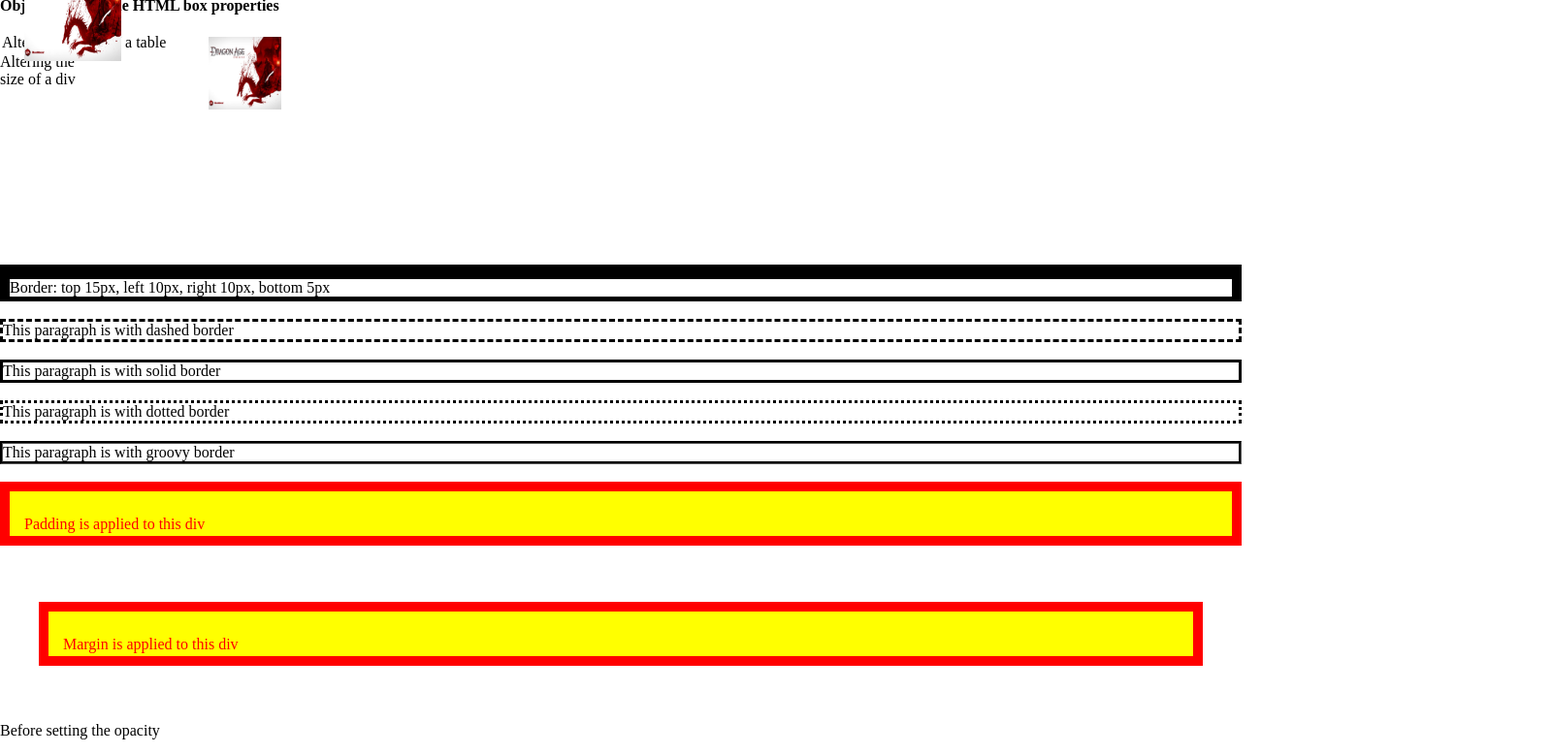
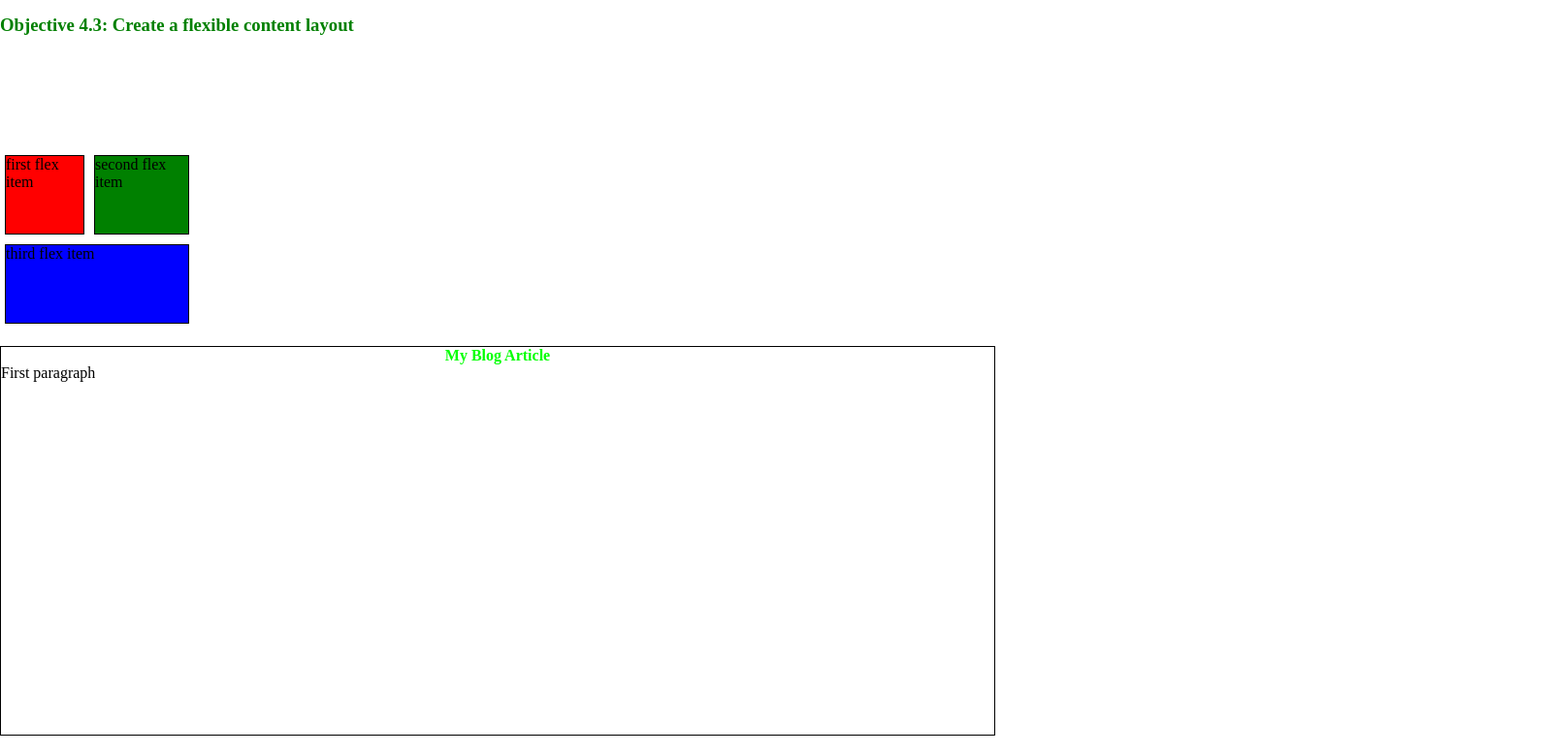
Before and after one commit to curt953/70-480, a website: page Exam Preparation/docs/nine.html in a window 1280 px wide. Shown: the part 62-840 px from the top of the page at 97% size, 1600 px wide, since content can reach past the window. Drawn offline with nearby package versions, Linux system fonts and the light colour scheme.

Commit message:
Commit on 18.01.2019. Added the css for the 4.3 objective.

```diff
--- a/Exam Preparation/docs/nine.html
+++ b/Exam Preparation/docs/nine.html
@@ -16,7 +16,7 @@
 <article>
 
     <header>
-        <h3>This section covers styling HTML with severe CSS</h3>
+        <h3>This article covers styling HTML with severe CSS</h3>
     </header>
 
     <!--<section>
@@ -53,7 +53,7 @@
 
     </section>-->
 
-    <section>
+    <!--<section>
 
         <header>
             <h4>
@@ -144,6 +144,29 @@
             <img src="../images/image-one.jpg" id="absoluteImageInDivWithText"/>
         </div>
 
+    </section>-->
+
+    <section>
+        <br>
+        <header>
+            <h3>Objective 4.3: Create a flexible content layout</h3>
+        </header>
+        <br>
+        <div id="flexbox1">
+            <div>first flex item</div>
+            <div>second flex item</div>
+            <div>third flex item</div>
+        </div>
+        <br>
+
+        <article id="c_lo">
+            <hgroup>
+                <h1>My Blog Article</h1>
+            </hgroup>
+            <p>
+                First paragraph
+            </p>
+        </article>
     </section>
 
 </article>
--- a/Exam Preparation/styles/two.css
+++ b/Exam Preparation/styles/two.css
@@ -33,7 +33,6 @@
 #customFont {
     font-family: 'My Nicer Font';
 }
-
 
 #xSized {
    font-size: x-large;
@@ -184,3 +183,53 @@
     width: 75px;
     float: left;
 }
+
+/* Objective 4.3 Create a flexible content layout */
+
+#flexbox1 {
+    display: flex;
+    flex-flow: row;
+    flex-wrap: wrap;
+    margin-top: 100px;
+    min-height: 15px;
+    width: 200px;
+}
+
+#flexbox1 > div {
+    min-width: 80px;
+    min-height: 80px;
+    border: 1px solid black;
+    margin: 5px;
+}
+
+#flexbox1 > div:nth-child(1) {
+    background-color: red;
+    flex: 2;
+    -ms-flex-order: 2;
+}
+
+#flexbox1 > div:nth-child(2) {
+    background-color: green;
+    flex: 15;
+}
+
+#flexbox1 > div:nth-child(3) {
+    background-color: blue;
+    flex: 3;
+}
+
+#c_lo {
+    width: 80%;
+    height: 400px;
+    border: 1px solid black;
+    column-count: 5;
+    column-rule-color: black;
+    column-rule-style: dashed;
+    column-rule-width: 2px;
+    column-gap: 5px;
+}
+
+hgroup {
+    column-span: all;
+    text-align: center;
+}
```
